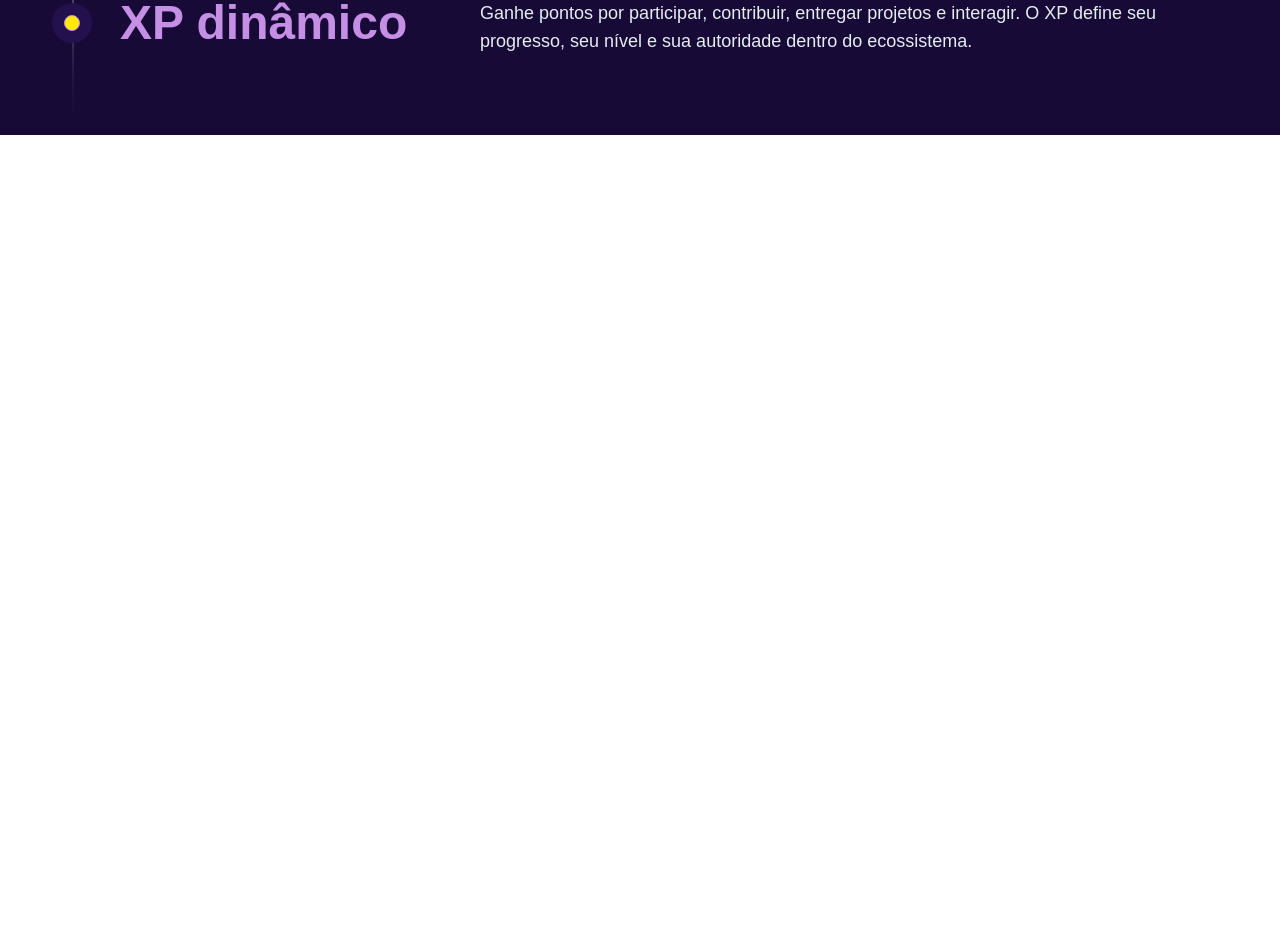
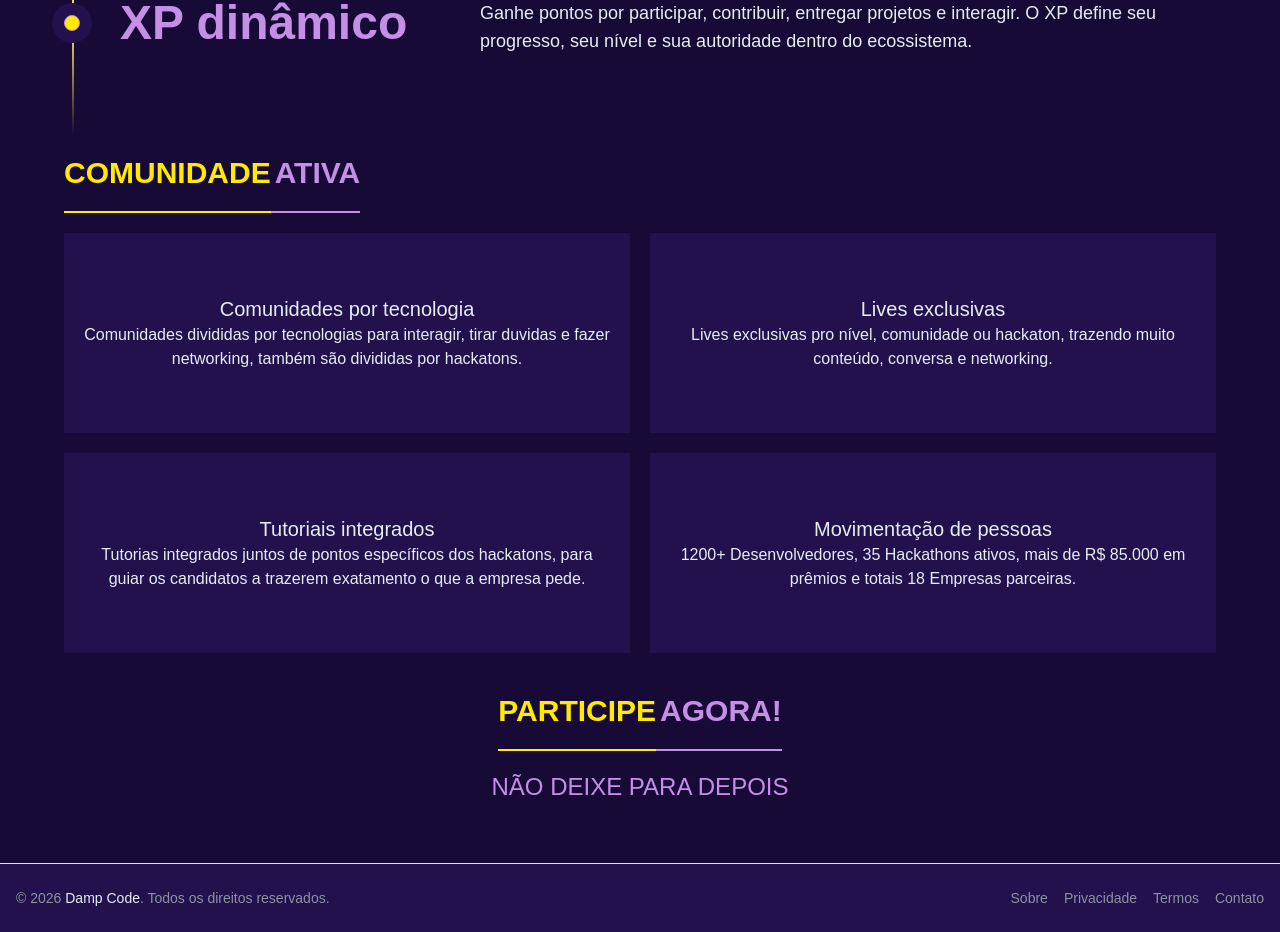
Before and after one commit to PietroDub/Damp-Code-Front, a React (Vite) app: page / in a window 1280 px wide. Shown: the part 2420-3352 px from the top of the page. Before the commit the page ends 2555 px from the top, so only its background shows below. Built offline with nearby package versions, Linux system fonts and the light colour scheme.

Commit message:
finalização temporária do ui da home

```diff
--- /dev/null
+++ b/src/Componentes/Footer.jsx
@@ -0,0 +1,42 @@
+import React from "react"
+
+const Footer = () => {
+  return (
+    <footer className="bg-fundo-claro border-t border-border mt-10">
+      <div className="w-full max-w-7xl mx-auto px-4 py-6 md:flex md:items-center md:justify-between">
+
+        {/* TEXTO */}
+        <span className="text-sm text-texto-secundario text-center md:text-left">
+          © 2026 <span className="text-texto font-medium">Damp Code</span>. Todos os direitos reservados.
+        </span>
+
+        {/* LINKS */}
+        <ul className="flex flex-wrap justify-center md:justify-end items-center gap-4 mt-4 md:mt-0 text-sm font-medium">
+          <li>
+            <a href="#" className="text-texto-secundario hover:text-amarelo transition">
+              Sobre
+            </a>
+          </li>
+          <li>
+            <a href="#" className="text-texto-secundario hover:text-amarelo transition">
+              Privacidade
+            </a>
+          </li>
+          <li>
+            <a href="#" className="text-texto-secundario hover:text-amarelo transition">
+              Termos
+            </a>
+          </li>
+          <li>
+            <a href="#" className="text-texto-secundario hover:text-amarelo transition">
+              Contato
+            </a>
+          </li>
+        </ul>
+
+      </div>
+    </footer>
+  )
+}
+
+export default Footer
--- /dev/null
+++ b/src/Componentes/Home/Comunidade_home.jsx
@@ -0,0 +1,36 @@
+import React from 'react'
+import Titulo from '../Titulo'
+
+const Comunidade_home = () => {
+  return (
+    <section className='w-full flex flex-col items-center justify-center'>
+        <div className='w-9/10 text-start'>
+            <Titulo texto1={"COMUNIDADE"} texto2={"ATIVA"} />
+        </div>
+        <div className='grid grid-cols-1 grid-rows-4 md:grid-cols-2 md:grid-rows-2 gap-5 w-9/10 text-texto text-center'>
+            <div className='bg-fundo-claro h-50 flex flex-col justify-center p-5'>
+                <h1 className='text-xl bg-fundo-claro '>Comunidades por tecnologia</h1>
+                <p>Comunidades divididas por tecnologias para interagir, tirar duvidas e fazer networking, também são divididas por hackatons.</p>
+            </div>
+            <div className='bg-fundo-claro h-50 flex flex-col justify-center p-5'>
+                <h1 className='text-xl '>Lives exclusivas</h1>
+                <p>Lives exclusivas pro nível, comunidade ou hackaton, trazendo muito conteúdo, conversa e networking.</p>
+            </div>
+            <div className='bg-fundo-claro h-50 flex flex-col justify-center p-5'>
+                <h1 className='text-xl '>Tutoriais integrados</h1>
+                <p>Tutorias integrados juntos de pontos específicos dos hackatons, para guiar os candidatos a trazerem exatamento o que a empresa pede.</p>
+            </div>
+            <div className='bg-fundo-claro h-50 flex flex-col justify-center p-5'>
+                <h1 className='text-xl '>Movimentação de pessoas</h1>
+                <p>1200+ Desenvolvedores, 35 Hackathons ativos, mais de R$ 85.000 em prêmios e totais 18 Empresas parceiras.</p>
+            </div>
+        </div>
+        <div className='w-9/10 text-center flex flex-col justify-center items-center py-5'>
+            <Titulo texto1={"PARTICIPE"} texto2={"AGORA!"} />
+            <h1 className='text-rosa-claro text-2xl'>NÃO DEIXE PARA DEPOIS</h1>
+        </div>
+    </section>
+  )
+}
+
+export default Comunidade_home
--- a/src/Pages/Home.jsx
+++ b/src/Pages/Home.jsx
@@ -6,6 +6,8 @@ import Cards from '../Componentes/Home/Cards'
 import Ranking_Home from '../Componentes/Home/Ranking_Home'
 import Banner_empresa from '../Componentes/Home/banner_empresa'
 import Game from '@/Componentes/Home/Game'
+import Comunidade_home from '@/Componentes/Home/Comunidade_home'
+import Footer from '@/Componentes/Footer'
 
 const Home = () => {
   return (
@@ -16,6 +18,8 @@ const Home = () => {
       <Ranking_Home />
       <Banner_empresa />
       <Game />
+      <Comunidade_home />
+      <Footer />
     </div>
   )
 }
```
